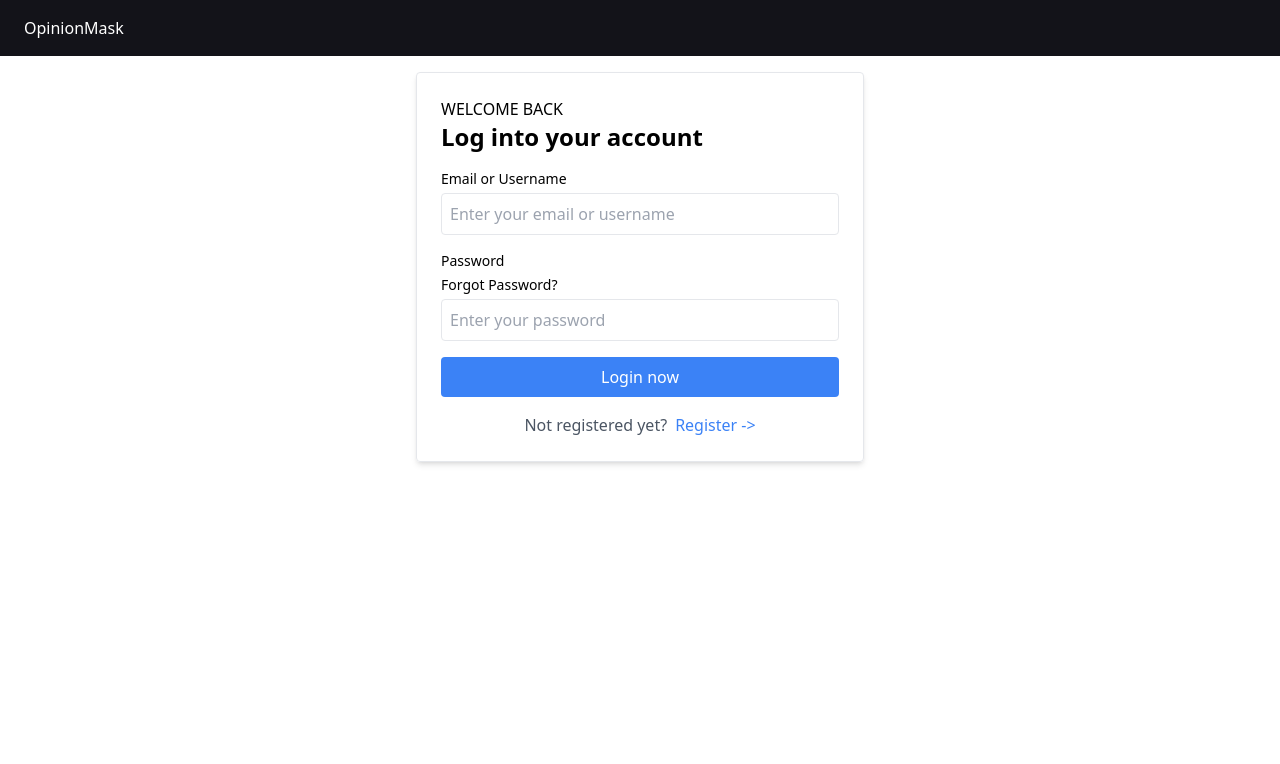
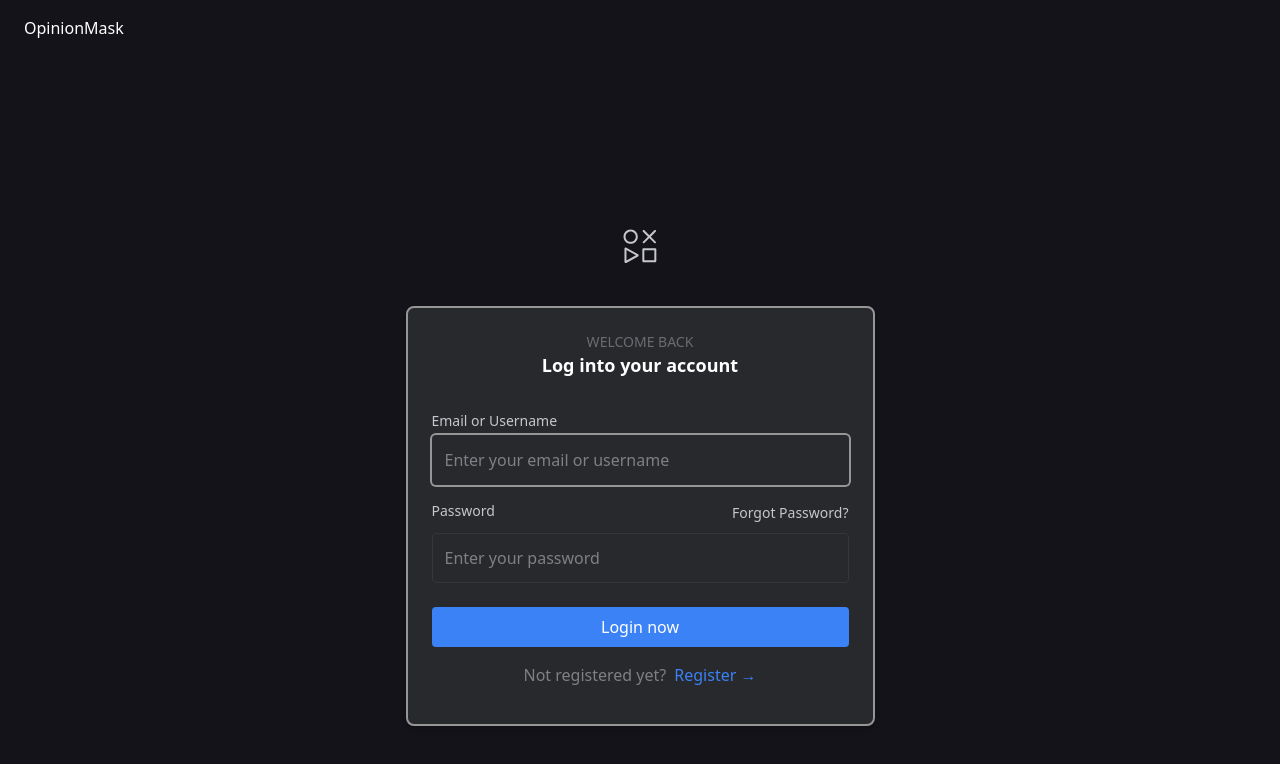
Before and after one commit to 96mohitm/OpinionMask, a React (Create React App) app in the folder frontend/: page /login in a window 1280 px wide. Shown: the top 764 px of the page. Built offline with nearby package versions, Linux system fonts and the light colour scheme; no server answers.

Commit message:
Updated the design of loginPage according to Figma

```diff
--- a/frontend/src/components/auth/Login.tsx
+++ b/frontend/src/components/auth/Login.tsx
@@ -16,121 +16,82 @@ const Login: React.FC = () => {
     }
   }, [isAuthenticated, navigate]);
 
+  useEffect(() => {
+    console.log('use: ', username);
+  }, [username]);
+
   const handleSubmit = async (e: React.FormEvent) => {
     e.preventDefault();
-        await loginUser({username, password});
+    await loginUser({ username, password });
   };
 
   return (
-        <div className="w-full max-w-md mx-auto mt-4 p-6 border rounded shadow-md">
-            <p>WELCOME BACK</p>
-            <h2 className="text-2xl mb-4 font-semibold">Log into your account</h2>
+    <div className="flex flex-col items-center justify-center h-screen bg-primary relative">
+      <div className="flex flex-col items-center justify-center gap-12">
+        <img src='icons/Logo.svg' alt="logo" className="" />
+      </div>
+      <div className="bg-[#27292D] w-[469px] h-[420px] relative p-6 shadow-md border-[#969696] border-[2px] rounded-[8px] top-10">
+        <div className="mb-4">
+          <p className="text-[#6b6c70] text-sm font-medium text-center">WELCOME BACK</p>
+          <h2 className="text-white text-[18px] mb-8 font-semibold text-center">Log into your account</h2>
+        </div>
         <form onSubmit={handleSubmit} className="space-y-4">
           <div className="flex flex-col">
-                    <label htmlFor="username" className="mb-1 text-sm font-medium">Email or Username</label>
+            <label htmlFor="username" className="mb-1 text-sm font-medium text-[#c5c7ca]">
+              Email or Username
+            </label>
             <input
+              autoFocus
               id="username"
               type="text"
               placeholder="Enter your email or username"
               value={username}
-                        onChange={e => setUsername(e.target.value)}
-                        className="p-2 border rounded"
+              onChange={(e) => setUsername(e.target.value)}
+              className="p-2 bg-[#27292D] rounded-[4px] border-[1.5px] border-solid border-[#35373B] px-3 py-3 text-[#7F8084] text-base font-normal font-sans placeholder:text-[#7F8084] focus:outline-none focus:ring-2 focus:ring-[#969696] focus:border-transparent"
             />
           </div>
+
           <div className="flex flex-col">
-                    <label htmlFor="password" className="mb-1 text-sm font-medium">Password</label>
-                    <label htmlFor="password" className="mb-1 text-sm font-medium">Forgot Password?</label>
+            <div className="flex justify-between items-center mb-2">
+              <label htmlFor="password" className="mb-1 text-sm font-medium text-[#c5c7ca]">
+                Password
+              </label>
+              <Link to="/login" className="text-[#c5c7ca] hover:text-blue-600 text-sm">
+                Forgot Password?
+              </Link>
+            </div>
+            <div className="flex justify-between items-center mb-2">
               <input
                 id="password"
                 type="password"
                 placeholder="Enter your password"
                 value={password}
-                        onChange={e => setPassword(e.target.value)}
-                        className="p-2 border rounded"
+                onChange={(e) => setPassword(e.target.value)}
+                className="p-2 w-full bg-[#27292D] rounded-[4px] border-[1.5px] border-solid border-[#35373B] px-3 py-3 text-[#7F8084] text-base font-normal font-sans placeholder:text-[#7F8084] focus:outline-none focus:ring-2 focus:ring-[#969696] focus:border-transparent"
               />
             </div>
+          </div>
           <div>
-                    <button type="submit" className="w-full px-4 py-2 bg-blue-500 text-white rounded hover:bg-blue-600">
+            <button
+              type="submit"
+              className="w-full px-4 py-2 bg-blue-500 text-white rounded hover:bg-blue-600"
+            >
               Login now
             </button>
           </div>
         </form>
-            <div className="mt-4 text-center">
-                <span className="text-gray-600">Not registered yet?</span>
-                {/* TODO: add the arrow icon. */}
-                <Link to="/register" className="ml-2 text-blue-500 hover:text-blue-600">Register {'->'}</Link>
+
+        <div className="mt-4 text-center text-[#7f8084]">
+          <span>Not registered yet?</span>
+          <Link to="/register" className="ml-2 text-blue-500 hover:text-blue-600">
+            Register →
+          </Link>
+        </div>
       </div>
     </div>
   );
-    // return (
-    //     <div className="bg-[#131319] flex flex-row justify-center w-full">
-    //     <div className="bg-[#131319] w-[1440px] h-[900px] relative">
-    //       <div className="absolute w-[469px] h-[420px] top-[284px] left-[488px]">
-    //         <div className="relative w-[467px] h-[424px] top-[-2px] left-[-2px] bg-[#27292d] rounded-[8px]">
-    //           <div className="absolute top-[42px] left-[175px] [font-family:'Inter-Medium',Helvetica] font-medium text-[#6b6c70] text-[14px] tracking-[0.42px] leading-[normal]">
-    //             WELCOME BACK
-    //           </div>
-    //           <div className="absolute top-[67px] left-[139px] [font-family:'Inter-SemiBold',Helvetica] font-semibold text-white text-[18px] tracking-[0] leading-[normal]">
-    //             Log into your account
-    //           </div>
-    //           <div className="absolute w-[417px] h-[70px] top-[134px] left-[26px]">
-    //             <label
-    //               className="top-0 left-0 text-[14px] absolute [font-family:'Inter-Medium',Helvetica] font-medium text-[#c5c7ca] tracking-[0] leading-[normal]"
-    //               htmlFor="input-1"
-    //             >
-    //               Email or Username
-    //             </label>
-    //             <div className="top-[27px] absolute w-[417px] h-[43px] left-0">
-    //               <div className="relative w-[418px] h-[46px] top-[-2px] left-[-2px] rounded-[4px]">
-    //                 <input
-    //                   className="absolute top-[14px] left-[14px] [font-family:'Inter-Regular',Helvetica] font-normal text-[#7f8084] text-[16px] tracking-[0] leading-[normal] whitespace-nowrap [background:transparent] border-[none] p-0"
-    //                   id="input-1"
-    //                   placeholder="Enter your email or username"
-    //                   type="email"
-    //                 />
-    //                 <div className="absolute w-[418px] h-[46px] top-0 left-0 rounded-[4px] border-[1.5px] border-solid border-[#35373b]" />
-    //               </div>
-    //             </div>
-    //           </div>
-    //           <div className="absolute w-[419px] h-[70px] top-[220px] left-[26px]">
-    //             <div className="top-0 left-0 text-[14px] absolute [font-family:'Inter-Medium',Helvetica] font-medium text-[#c5c7ca] tracking-[0] leading-[normal]">
-    //               Password
-    //             </div>
-    //             <div className="top-[2px] left-[312px] text-[12px] text-right absolute [font-family:'Inter-Medium',Helvetica] font-medium text-[#c5c7ca] tracking-[0] leading-[normal]">
-    //               Forgot password?
-    //             </div>
-    //             <div className="absolute w-[417px] h-[43px] top-[27px] left-0">
-    //               <div className="top-0 absolute w-[417px] h-[43px] left-0">
-    //                 <div className="relative w-[418px] h-[46px] top-[-2px] left-[-2px] rounded-[4px]">
-    //                   <div className="absolute top-[14px] left-[14px] [font-family:'Inter-Regular',Helvetica] font-normal text-[#7f8084] text-[16px] tracking-[0] leading-[normal] whitespace-nowrap">
-    //                     Enter your password
-    //                   </div>
-    //                   <div className="absolute w-[418px] h-[46px] top-0 left-0 rounded-[4px] border-[1.5px] border-solid border-[#35373b]" />
-    //                 </div>
-    //               </div>
-    //               <img className="absolute w-[20px] h-[20px] top-[12px] left-[385px]" alt="Eye" src="eye.svg" />
-    //             </div>
-    //           </div>
-    //           <div className="absolute w-[417px] h-[43px] top-[310px] left-[26px]">
-    //             <div className="relative w-[415px] h-[43px] bg-[#4a96ff] rounded-[4px]">
-    //               <div className="absolute top-[12px] left-[168px] [font-family:'Inter-Medium',Helvetica] font-medium text-white text-[16px] tracking-[0] leading-[normal] whitespace-nowrap">
-    //                 Login now
-    //               </div>
-    //             </div>
-    //           </div>
-    //           <p className="absolute top-[365px] left-[26px] [font-family:'Inter-Medium',Helvetica] font-medium text-transparent text-[14px] tracking-[0] leading-[normal]">
-    //             <span className="text-[#7f8084]">Not registered yet? </span>
-    //             <span className="text-[#c5c7ca]">Register →</span>
-    //           </p>
-    //         </div>
-    //       </div>
-    //       <div className="absolute w-[40px] h-[40px] top-[195px] left-[699px]">
-    //         <img className="absolute w-[33px] h-[34px] top-[4px] left-[4px]" alt="Shape" src="shape.svg" />
-    //       </div>
-    //     </div>
-    //   </div>
 
-    // )
+
 };
 
 export default Login;
```
Also changed, not shown: frontend/public/icons/Logo.svg (added). Lines whose indentation alone changed are shown as unchanged.
